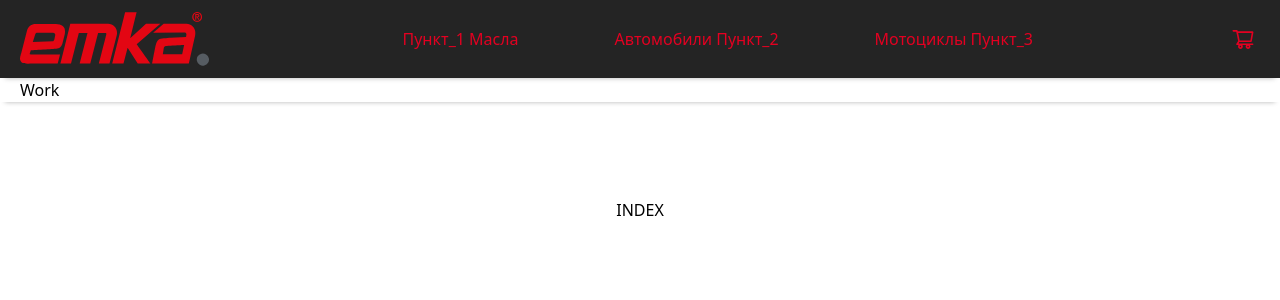
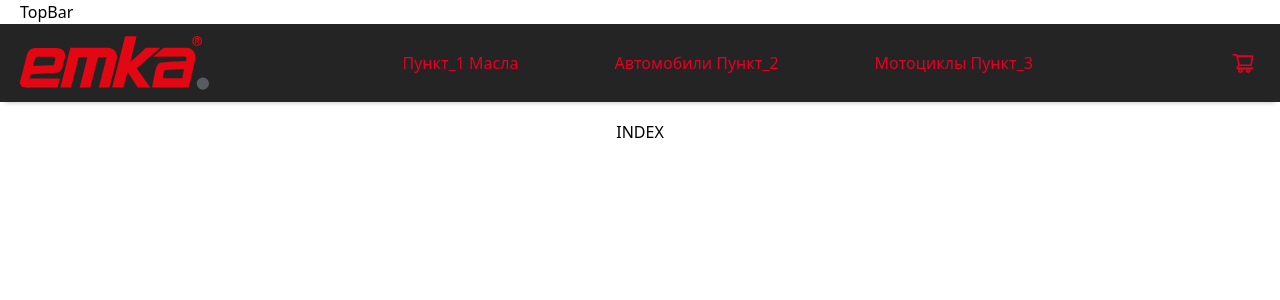
Before and after one commit to OSSemenikhin/oil-front, a Next.js app: page / in a window 1280 px wide. Shown: the top 300 px of the page. Built offline with nearby package versions, Linux system fonts and the light colour scheme.

Commit message:
top bar created

```diff
--- a/src/widgets/Header/Header.module.css
+++ b/src/widgets/Header/Header.module.css
@@ -8,12 +8,12 @@
 }
 
 .header {
-  padding-top: 78px;
+  /* padding-top: 78px; */
 }
 
 .header__fixed {
   position: fixed;
-  top: 0;
+  /* top: 78px; */
   width: 100%;
   background-color: var(--color-scheme-2);
   overflow: hidden;
--- /dev/null
+++ b/src/widgets/Header/TopBar/TopBar.module.css
@@ -0,0 +1,4 @@
+.bar {
+  background-color: var(--color-scheme-2);
+  box-shadow: var(--effect-shadow-bottom-1);
+}
--- /dev/null
+++ b/src/widgets/Header/TopBar/index.tsx
@@ -0,0 +1,23 @@
+import { useRef, useEffect } from 'react';
+import styles from './TopBar.module.css';
+
+type ITopBarProps = {
+  onMount: (hight: number) => void;
+}
+
+export default function TopBar({ onMount }: ITopBarProps) {
+  const topBarRef = useRef<HTMLDivElement>(null);
+
+  useEffect(() => {
+    if (topBarRef.current) {
+      onMount(topBarRef.current.clientHeight);
+    }
+  }, [onMount]);
+
+  return (
+    <div ref={topBarRef} className={styles.bar}>
+      <div className='container mx-auto px-5 flex justify-between align-center'>TopBar</div>
+    </div>
+
+  )
+}
--- a/src/widgets/Header/index.tsx
+++ b/src/widgets/Header/index.tsx
@@ -5,10 +5,12 @@ import logo from 'assets/logo.svg';
 import NavListDesktop from 'features/NavListDesktop';
 import Actions from './Actions';
 import BottomBar from './BottomBar';
+import TopBar from './TopBar';
 import BurgerMenu from 'widgets/BurgerMenu';
 import styles from './Header.module.css';
 
 export default function Header() {
+  const [topBarHight, setTopBarHeight] = useState<number>(0);
   const [isMenuOpen, setMenuOpen] = useState<boolean>(false);
   const [scrollPosition, setScrollPosition] = useState<number>(0);
   const [containerHeight, setContainerHeight] = useState<number>(0);
@@ -67,7 +69,8 @@ export default function Header() {
 
   return (
     <header className={styles.header}>
-      <div className={styles.header__fixed}>
+      <TopBar onMount={(height) => setTopBarHeight(height)}/>
+      <div className={styles.header__fixed} style={{top: `${topBarHight - Math.min(scrollPosition, topBarHight)}px`}}>
         <div
           className={styles['header-background']}
           style={{ height: `${containerHeight - Math.min(scrollPosition, containerHeight)}px` }}
@@ -88,7 +91,7 @@ export default function Header() {
           />
         </div>
       </div>
-      <BottomBar />
+      {/* <BottomBar /> */}
       <BurgerMenu ref={contentRef} headerHeight={containerHeight} isOpen={isMenuOpen} />
     </header >
   )
```
